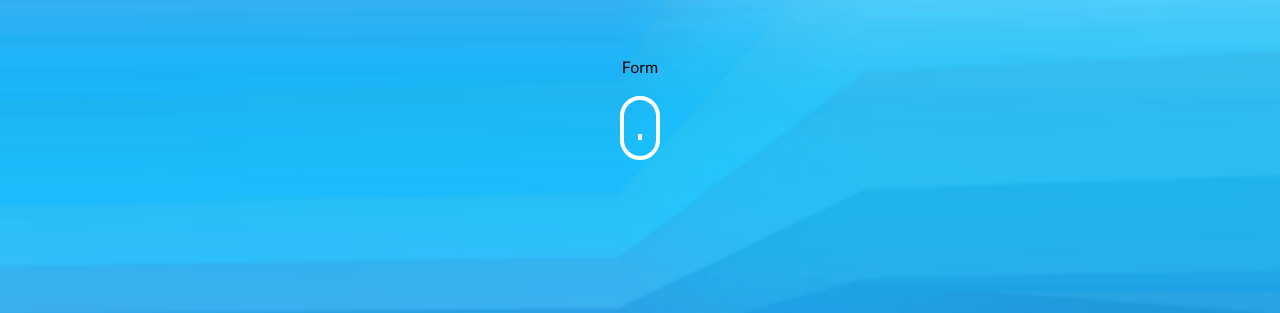
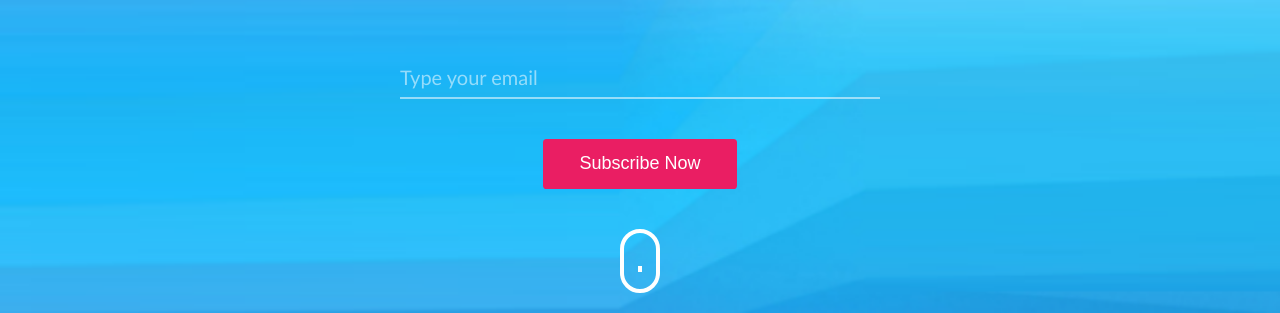
Before and after one commit to AurimasCerniauskas/9_12, a website: page index.html in a window 1280 px wide. Shown: the part 487-800 px from the top of the page. Drawn offline with Linux system fonts and the light colour scheme.

Commit message:
Subscription bar #5

```diff
--- a/css/components/form.css
+++ b/css/components/form.css
@@ -8,7 +8,7 @@
 .form > textarea{
   color: #3333;
   line-height: 1.2em;
-  padding: 0.4me 0;
+  padding: 0.4em 0;
   font-size: 20px;
   border: none;
   border-bottom: 2px solid #777;
@@ -29,6 +29,25 @@
   border: none;
   border-radius: 0.2em;
 }
+.form-subsc{
+  width: 80%;
+
+}
+.form-subsc > input::placeholder{
+  color: #fff8;
+}
+.form-subsc > input{
+  grid-column: 1 / 3;
+  background-color: transparent;
+  border-bottom: 2px solid #fff8;
+}
+.form-subsc > button{
+  grid-column: 1 / 3;
+  justify-self: center;
+  margin: 20px 0;
+  padding: 0.8em 2em;
+}
+
 
 @media (max-width:900px){
   .form{
@@ -38,4 +57,9 @@
   .form > textarea{
     grid-column: span 1;
   }
+  .form-subsc{
+    width: 100%;
+    gap: 20px 0;
+  }
+
 }
--- a/index.html
+++ b/index.html
@@ -42,7 +42,10 @@
           <p class="label">seconds</p>
         </div>
       </div>
-      <form>Form</form>
+      <form class="form form-subsc">
+        <input type="text" placeholder="Type your email">
+        <button type="submit">Subscribe Now</button>
+      </form>
       <div class="mouse"></div>
     </div>
   </section>
```
